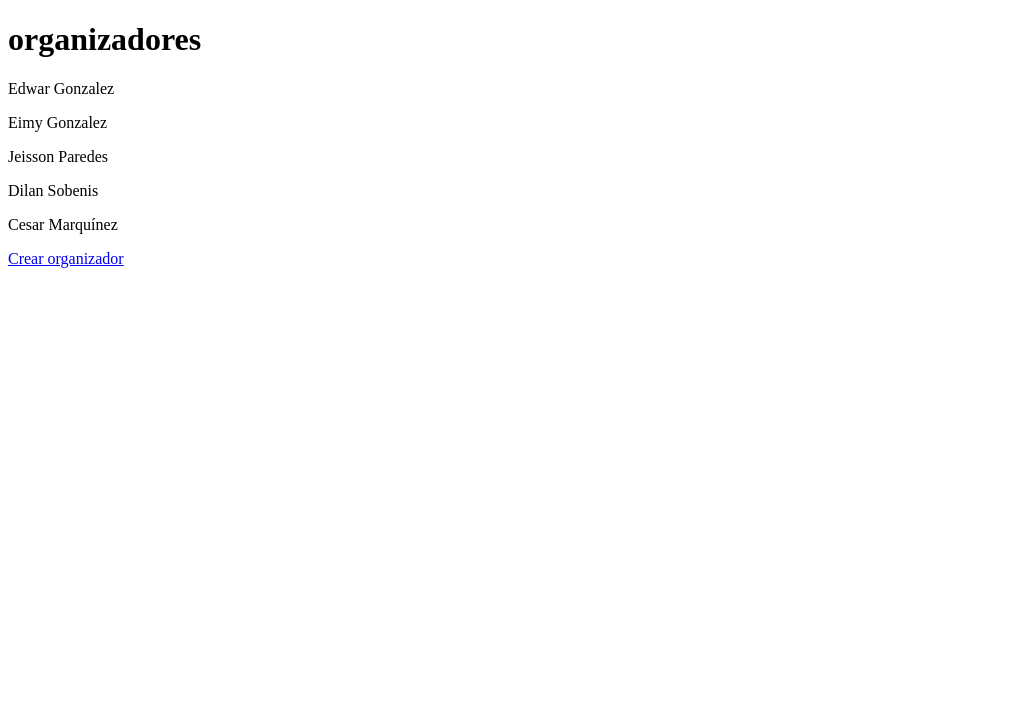
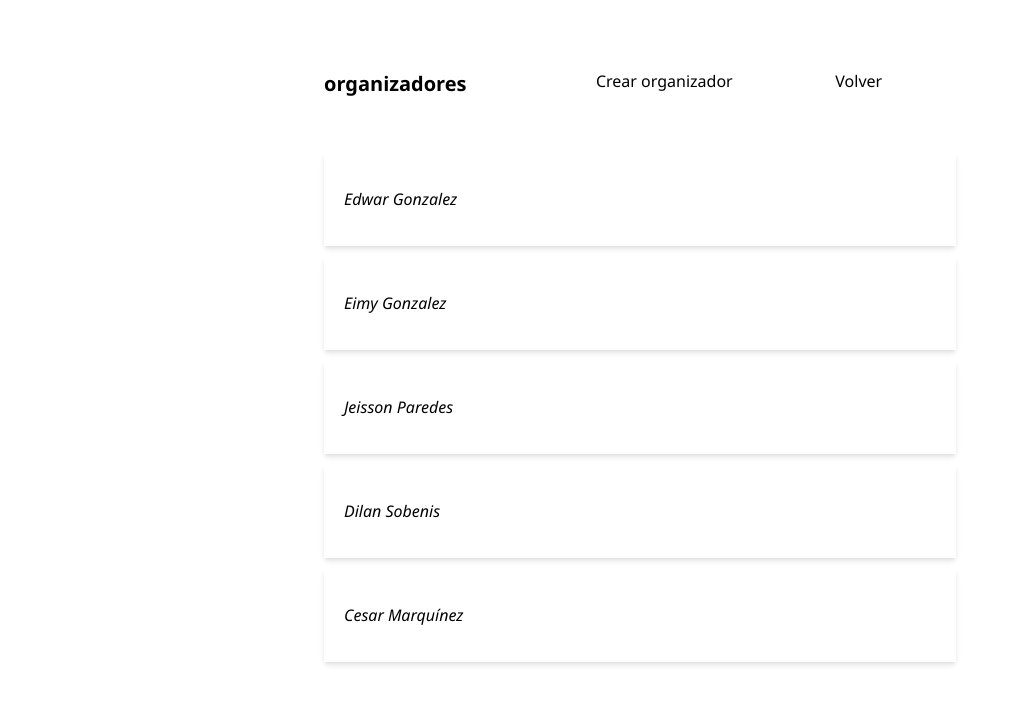
Before and after one commit to YERCKEN/MiGestorEventos, a Django app: page /organizadores/ in a window 1280 px wide. Shown: the top 704 px of the page, without its empty margins (0-1010 px from the left). Run offline with Django 5.2, Linux system fonts and the light colour scheme; data comes from the database, SQL or seed files in the repository; both versions use the stored data as it was after the commit.

Commit message:
Versión Final
Finalmente se cumplieron con las funcionalidades requeridas por el parcial

algunas de las funconalidades del proyectos son:

- Login y Registro
- Ver y Editar eventos
- Ver y crear organizadores

- Las funcionalidades de crear, están protegidas por el decorador de login para no permitir la creación de nuevos objetos por cualquier persona

```diff
--- a/eventos/forms.py
+++ b/eventos/forms.py
@@ -55,7 +55,6 @@ class RegistroForm(forms.ModelForm):
     username = forms.CharField(widget=forms.TextInput(attrs={'placeholder': 'username'}))
 
     password = forms.CharField(label='Contraseña', widget=forms.PasswordInput(attrs={'placeholder': 'Contraseña'}))
-
     password2 = forms.CharField(label='Repetir Contraseña', widget=forms.PasswordInput(attrs={'placeholder': 'Repetir Contraseña'}))
 
     class Meta:
--- /dev/null
+++ b/eventos/static/css/organizadores.css
@@ -0,0 +1,74 @@
+*{
+    font-family: 'Segoe UI', Tahoma, Geneva, Verdana, sans-serif;
+
+}
+.contenedor {
+
+    display: flex;
+    justify-content: center;
+
+    margin-top: 50px;
+
+}
+
+.contenedor-organizadores{
+
+    padding: 20px;
+    /* ALINEACIÓN */
+    display: flex;
+    justify-content: left;
+    flex-wrap: wrap;
+
+
+
+    /* TAMAÑO */
+    width: 50%;
+}
+
+.contenedor-organizadores h1 {
+    width: 100%;
+}
+
+.organizadores-organizador {
+    width: 100%;
+    padding: 20px;
+    box-shadow: rgba(0, 0, 0, 0.1) 0px 4px 6px -1px, rgba(0, 0, 0, 0.06) 0px 2px 4px -1px;
+
+    margin-top: 10px;
+
+    font-style: italic;
+}
+
+.headerOrganizadores{
+
+    display: flex;
+    justify-content: center;
+
+    width: 100%;
+
+}
+
+
+.headerOrganizadores h1{
+    font-size: 20px;
+    margin: 0;
+}
+
+.headerOrganizadores a{
+    margin: 0;
+
+    width: 80%;
+
+    display: flex;
+    justify-content: center;
+
+    margin-bottom: 50px;
+
+
+    text-decoration: none;
+    color: black;
+}
+
+.headerOrganizadores a:hover{
+    color: gray;
+}
--- a/eventos/templates/eventos.html
+++ b/eventos/templates/eventos.html
@@ -41,7 +41,7 @@
             </a>
 
             <a id="btnOrganizadores" href="{% url 'organizadores' %}">
-            <button>organizadores</button>
+                <button>organizadores</button>
             </a>
 
         </div>
--- a/eventos/templates/login.html
+++ b/eventos/templates/login.html
@@ -14,6 +14,7 @@
 
     <form method="post">
         <div class="contenedorTotal">
+
             <div class="contenedorForm">
                 <h1>Iniciar Sesión</h1>
 
--- a/eventos/templates/organizadores.html
+++ b/eventos/templates/organizadores.html
@@ -1,13 +1,28 @@
+{% load static %}
 <!DOCTYPE html>
 <html lang="en">
 <head>
     <meta charset="UTF-8">
     <meta name="viewport" content="width=device-width, initial-scale=1.0">
     <title>Document</title>
+    <link rel="stylesheet" href="{% static 'css/organizadores.css' %}">
 </head>
 <body>
 
+
+    <div class="contenedor">
+
+        <div class="contenedor-organizadores">
+
+            <div class="headerOrganizadores">
+
                 <h1>organizadores</h1>
+
+                <a href="{% url 'crearOrganizador' %}">Crear organizador</a>
+                <a href="{% url 'eventos' %}">Volver</a>
+
+            </div>
+
 
             <!-- LISTAMOS LOS ORGANIZADORES --------------------------- -->
 
@@ -18,7 +33,9 @@
                 </div>
             {% endfor %}
 
-    <a href="{% url 'crearOrganizador' %}">Crear organizador</a>
+
+        </div>
+    </div>
 
 
 </body>
--- a/eventos/urls.py
+++ b/eventos/urls.py
@@ -11,7 +11,6 @@ urlpatterns = [
 
     path('editarEvento/<int:idEvento>/', views.editarEvento, name='editarEvento'),
 
-
     # Clases
     path('organizadores/', views.Organizadores.as_view(), name='organizadores'),
 
```
Also changed, not shown: eventos/static/css/eventos.css (+9 -1 lines), eventos/templates/crearOrganizadores.html (+33 -5 lines), db.sqlite3, eventos/static/css/crearOrganizadores.css (added). Lines whose indentation alone changed are shown as unchanged.
